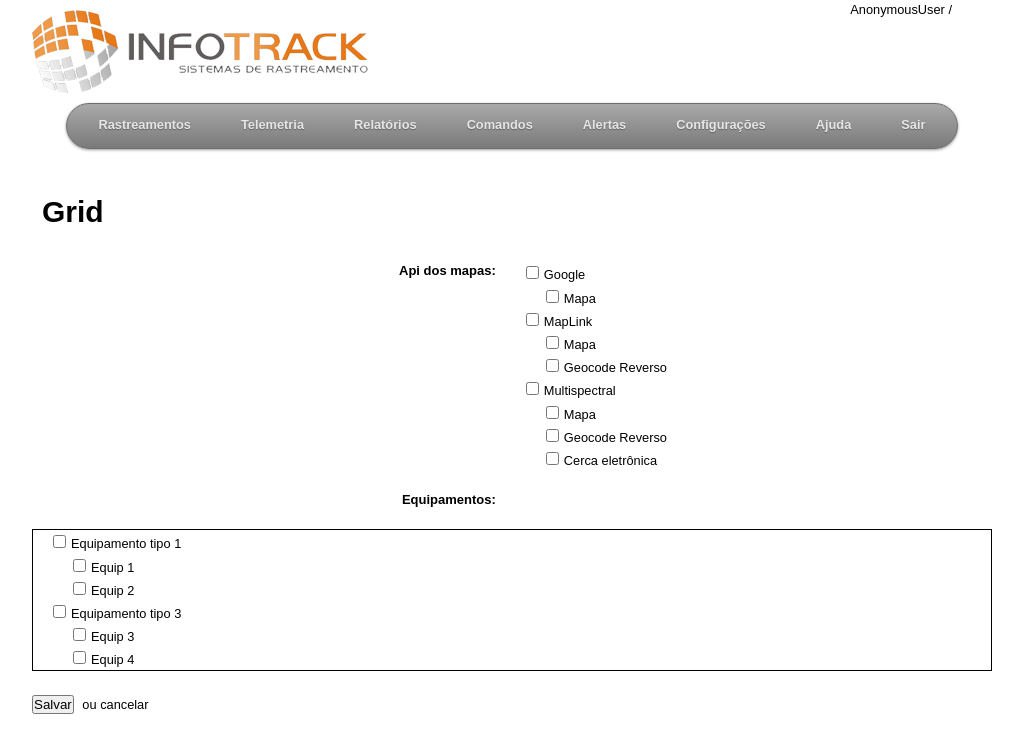
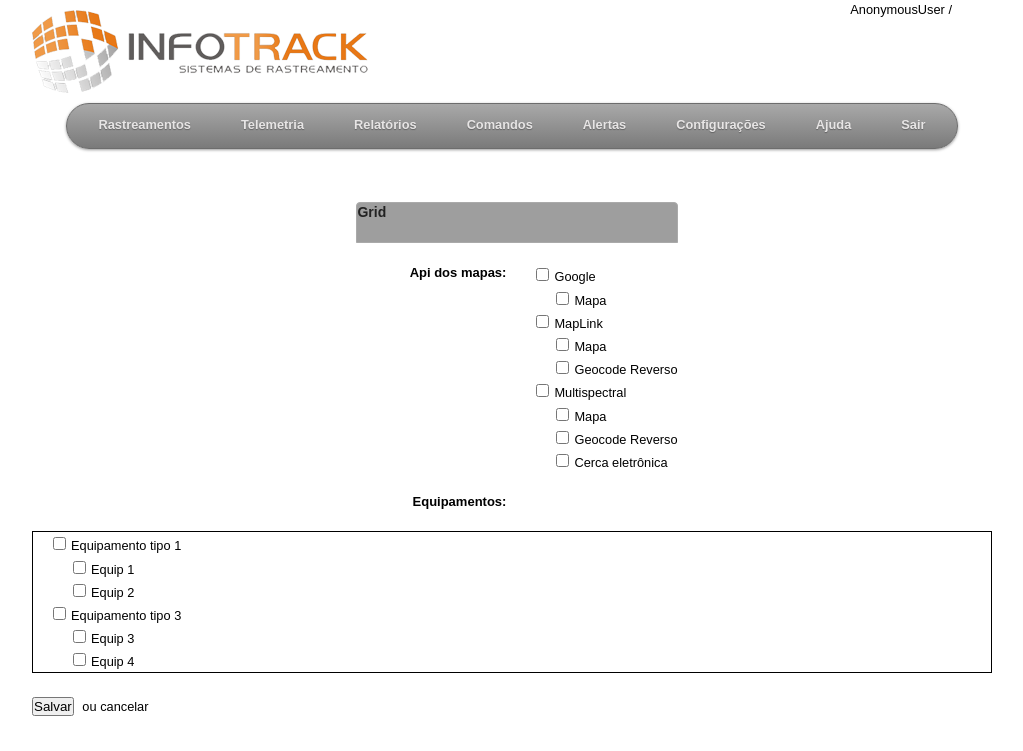
Before and after one commit to flavioinnovatech/itrack, a Django app: template templates/configgrid.html in a window 1280 px wide. Shown: the top 751 px of the page, without its empty margins (128-1151 px from the left). Run offline with Django 3.2, Linux system fonts and the light colour scheme; the template is opened without the code that fills it, so the values that code supplies are empty; parts of the project's set-up code (start-up, migrations or seed data) failed here and were passed over; some libraries are stand-ins or nearby versions; grey boxes are pictures that could not be loaded.

Commit message:
rumo ao penta

```diff
--- a/accounts/views.py
+++ b/accounts/views.py
@@ -3,8 +3,8 @@ from django.contrib.auth.decorators import login_required, user_passes_test
 from django.shortcuts import render_to_response
 from itrack.accounts.models import UserProfile
 from django.contrib.auth.models import User
-from django.template.context import Context,loader,RequestContext
-from itrack.accounts.forms import UserProfileForm, UserForm
+from django.template.context import Context,RequestContext
+#from itrack.accounts.forms import UserProfileForm, UserForms
 from django.http import HttpResponseRedirect
 from itrack.system.models import System, Settings
 from django.contrib.auth import authenticate,login
@@ -59,4 +59,4 @@ def login(request):
         # Show an error page
         return HttpResponseRedirect("/")
   else:
-    return render_to_response('accounts/templates/login.html',context_instance=RequestContext(request))
+    return render_to_response('accounts/templates/login.html',locals(),context_instance=RequestContext(request))
--- a/settings.py
+++ b/settings.py
@@ -123,13 +123,11 @@ INSTALLED_APPS = (
     'django.contrib.sites',
     'django.contrib.messages',
     'django.contrib.staticfiles',
-    # Uncomment the next line to enable the admin:
      'django.contrib.admin',
      'django_evolution',
      'dajaxice',
      'dajax',
-    # Uncomment the next line to enable admin documentation:
-    # 'django.contrib.admindocs',
+
     'main',
     'equipments',
     'accounts',
--- a/static/media/css/master.css
+++ b/static/media/css/master.css
@@ -39,7 +39,7 @@ a {
 }
 
 #content h1{
-	font-size: 30px;
+	font-size: 14px;
 	font-weight: bold;
 	margin-bottom:20px;
 }
@@ -74,6 +74,10 @@ a {
 	vertical-align:top;
 	padding-left:10px;
 	padding-top:20px;
+}
+
+#config table {
+  margin: 0 auto;
 }
 
 #config #id_users,#selecionados,#id_equipments,#selecionados2 {
--- a/templates/base.html
+++ b/templates/base.html
@@ -11,6 +11,7 @@
 
 		<link rel="stylesheet" href="/media/css/reset.css" type="text/css" media="screen" />
 		<link rel="stylesheet" href="/media/css/master.css" type="text/css" media="screen" />
+		<link rel="stylesheet" type="text/css" media="screen" href="/media/css/jquery-ui-1.8.12.custom.css" />
 
 		<script src="https://ajax.googleapis.com/ajax/libs/jquery/1.5.2/jquery.min.js" type="text/javascript">jQuery.noConflict();</script>
 		<script src="https://ajax.googleapis.com/ajax/libs/jqueryui/1.8.12/jquery-ui.min.js" type="text/javascript"></script>
--- a/templates/configgrid.html
+++ b/templates/configgrid.html
@@ -14,11 +14,13 @@ $(document).ready(function() {
 
 {% block content %}
 <div id="config">
-	<table width="100%" cellpadding="0">
+	<table cellpadding="0">
 		<tbody>
 			<tr>
-				<td>
+				<td colspan="2">
+				  <div class="ui-jqgrid-titlebar ui-widget-header ui-corner-top ui-helper-clearfix">
 					<h1>Grid</h1>
+					</div>
 				</td>
 			</tr>
 			<tr>
```
Also changed, not shown: urls.py (+14 -14 lines), itrack.db.
